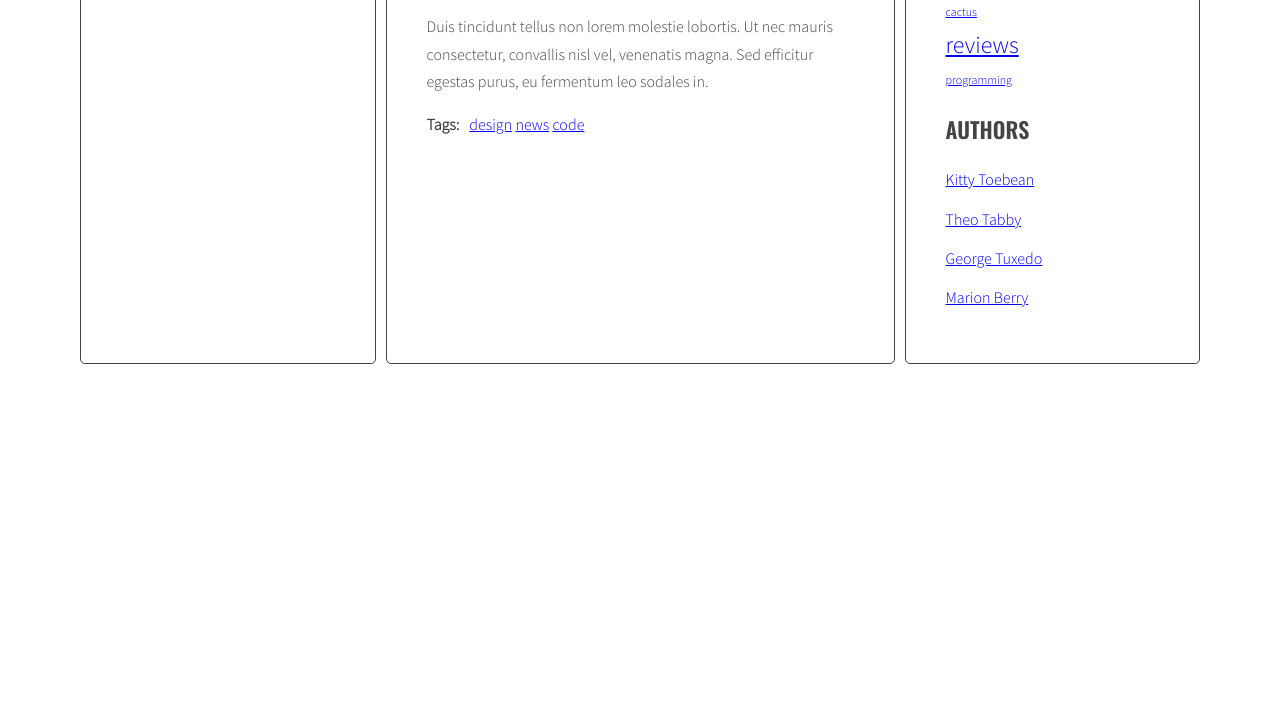
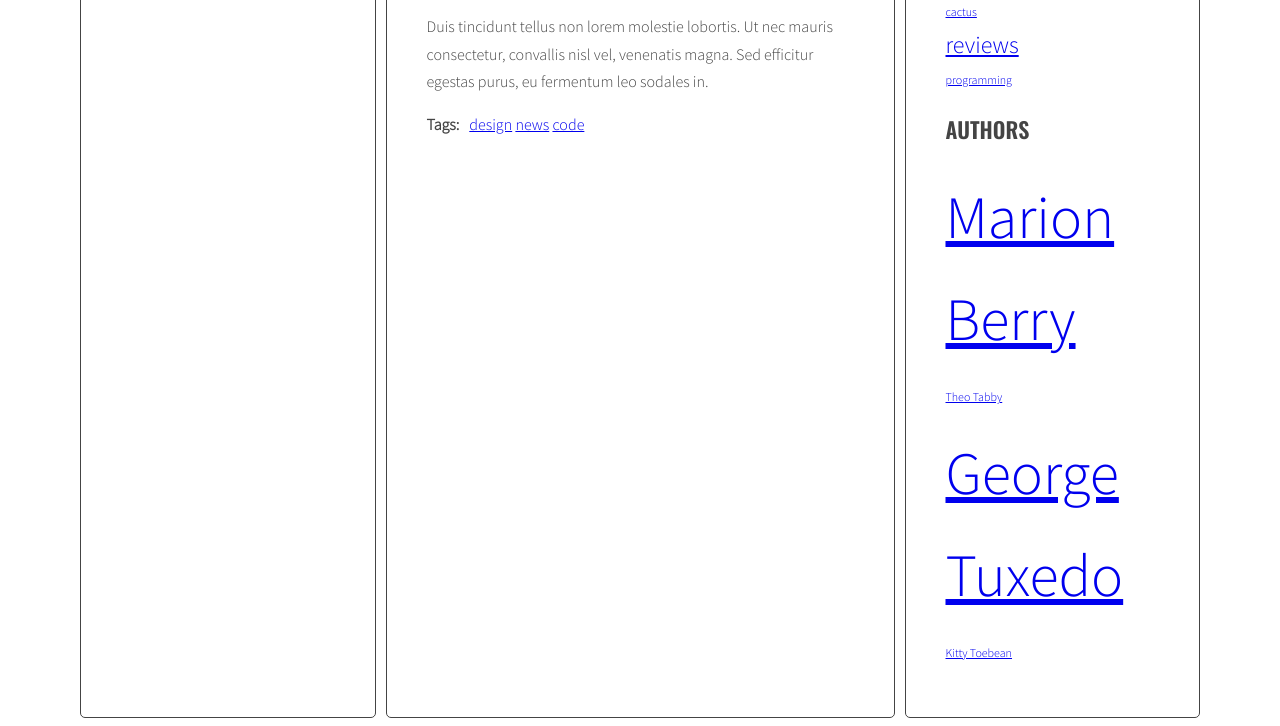
Before and after one commit to Mateusz-Korczak/javascript-blog, a website: page index.html in a window 1280 px wide. Shown: the part 660-1386 px from the top of the page. Before the commit the page ends 1032 px from the top, so only its background shows below. Drawn offline with nearby package versions, Linux system fonts and the light colour scheme.

Commit message:
7.3 done - added authorList cloud funcionallity

```diff
--- a/index.html
+++ b/index.html
@@ -19,7 +19,7 @@
               </ul>
             </aside>
             <section class="posts">
-              <article class="post active" id="article-1" data-tags="design news code" data-author="Marion Berry">
+              <article class="post active" id="article-1" data-tags="design news code" data-author="Marion-Berry">
                 <h3 class="post-title">Article 1</h3>
                 <p class="post-author"></p>
                 <div class="post-content">
@@ -35,7 +35,7 @@
                   </ul>
                 </div>
               </article>
-              <article class="post" id="article-2" data-tags="code design office" data-author="Theo Tabby">
+              <article class="post" id="article-2" data-tags="code design office" data-author="Theo-Tabby">
                 <h3 class="post-title">Article 2</h3>
                 <p class="post-author"></p>
                 <div class="post-content">
@@ -51,7 +51,7 @@
                   </ul>
                 </div>
               </article>
-              <article class="post" id="article-3" data-tags="tutorials design nurse" data-author="George Tuxedo">
+              <article class="post" id="article-3" data-tags="tutorials design nurse" data-author="George-Tuxedo">
                 <h3 class="post-title">Article 3</h3>
                 <p class="post-author"></p>
                 <div class="post-content">
@@ -66,7 +66,7 @@
                   </ul>
                 </div>
               </article>
-              <article class="post" id="article-4" data-tags="news cactus code" data-author="Kitty Toebean">
+              <article class="post" id="article-4" data-tags="news cactus code" data-author="Kitty-Toebean">
                 <h3 class="post-title">Article 4</h3>
                 <p class="post-author"></p>
                 <div class="post-content">
@@ -82,7 +82,7 @@
                   </ul>
                 </div>
               </article>
-              <article class="post" id="article-5" data-tags="tutorials code reviews" data-author="Marion Berry">
+              <article class="post" id="article-5" data-tags="tutorials code reviews" data-author="Marion-Berry">
                 <h3 class="post-title">Article 5</h3>
                 <p class="post-author"></p>
                 <div class="post-content">
@@ -98,7 +98,7 @@
                   </ul>
                 </div>
               </article>
-              <article class="post" id="article-6" data-tags="code design code" data-author="George Tuxedo">
+              <article class="post" id="article-6" data-tags="code design code" data-author="George-Tuxedo">
                 <h3 class="post-title">Article 6</h3>
                 <p class="post-author"></p>
                 <div class="post-content">
@@ -114,7 +114,7 @@
                   </ul>
                 </div>
               </article>
-              <article class="post" id="article-7" data-tags="code news design" data-author="Kitty Toebean">
+              <article class="post" id="article-7" data-tags="code news design" data-author="Kitty-Toebean">
                 <h3 class="post-title">Article 7</h3>
                 <p class="post-author"></p>
                 <div class="post-content">
@@ -131,7 +131,7 @@
                 </div>
               </article>
               <article class="post" id="article-8" data-tags="design tutorials reviews"
-              data-author="Theo Tabby">
+              data-author="Theo-Tabby">
                 <h3 class="post-title">Article 8</h3>
                 <p class="post-author"></p>
                 <div class="post-content">
@@ -148,7 +148,7 @@
                 </div>
               </article>
               <article class="post" id="article-9" data-tags="tutorials reviews news"
-              data-author="Marion Berry">
+              data-author="Marion-Berry">
                 <h3 class="post-title">Article 9</h3>
                 <p class="post-author"></p>
                 <div class="post-content">
@@ -165,7 +165,7 @@
                 </div>
               </article>
               <article class="post" id="article-10" data-tags="programming code reviews"
-              data-author="George Tuxedo">
+              data-author="George-Tuxedo">
                 <h3 class="post-title">Article 10</h3>
                 <p class="post-author"></p>
                 <div class="post-content">
@@ -188,26 +188,6 @@
               </ul>
               <h2 class="section-title">Authors</h2>
               <ul class="list authors">
-                <li>
-                  <a href="#">
-                    <span class="author-name">Kitty Toebean</span>
-                  </a>
-                </li>
-                <li>
-                  <a href="#">
-                    <span class="author-name">Theo Tabby</span>
-                  </a>
-                </li>
-                <li>
-                  <a href="#">
-                    <span class="author-name">George Tuxedo</span>
-                  </a>
-                </li>
-                <li>
-                  <a href="#">
-                    <span class="author-name">Marion Berry</span>
-                  </a>
-                </li>
               </ul>
             </aside>
           </main>
--- a/js/script.js
+++ b/js/script.js
@@ -6,9 +6,10 @@
     optTitleListSelector = ".titles",
     optArticleTagsSelector = ".post-tags .list",
     optArticleAuthorSelector = ".post-author",
-    optTagsListSelector = "tags.list",
+    optTagsListSelector = ".tags",
     optCloudClassCount = 4,
-    optCloudClassPrefix = "tag-size-";
+    optCloudClassPrefix = "tag-size-",
+    optAuthorsListSelector = ".authors";
 
   const titleClickHandler = function (event) {
     event.preventDefault();
@@ -57,7 +58,7 @@
 
   generateTitleLinks();
 
-  const calculateTagsParams = function (tags) {
+  const calculateParams = function (tags) {
     const params = {
       max: 0,
       min: 1000,
@@ -65,14 +66,11 @@
     for (let tag in tags) {
       params.max = Math.max(tags[tag], params.max);
       params.min = Math.min(tags[tag], params.min);
-
-      // console.log(tag + " is used " + tags[tag] + " times");
     }
-    console.log(params);
     return params;
   };
 
-  const calculateTagClass = function (count, params) {
+  const calculateClass = function (count, params) {
     const classNumber = Math.floor(
       ((count - params.min) / (params.max - params.min)) * optCloudClassCount +
         1
@@ -106,9 +104,8 @@
       articleTagsWrapper.innerHTML = html;
     }
     /* [NEW] find list of tags in right column */
-    const tagList = document.querySelector(".tags");
-    const tagsParams = calculateTagsParams(allTags);
-    console.log("tagsParams:", tagsParams);
+    const tagList = document.querySelector(optTagsListSelector);
+    const tagsParams = calculateParams(allTags);
     /* [NEW] create variable for all links HTML code */
     let allTagsHTML = "";
 
@@ -117,7 +114,7 @@
       /* [NEW] generate code of a link and add it to allTagsHTML */
       //<li><a href="#">design</a> <span>(6)</span></li>
       // allTagsHTML += tag + " (" + allTags[tag] + ") ";
-      const tagLinkHTML = calculateTagClass(allTags[tag], tagsParams);
+      const tagLinkHTML = calculateClass(allTags[tag], tagsParams);
       allTagsHTML +=
         '<li><a href="#tag-' +
         tag +
@@ -165,27 +162,71 @@
 
   addClickListenersToTags();
 
+  // TUTAJ NIZEJ *** TUTAJ NIZEJ *** TUTAJ NIZEJ *** TUTAJ NIZEJ *** TUTAJ NIZEJ *** TUTAJ NIZEJ ***  \\
   const generateAuthors = function () {
     const articles = document.querySelectorAll(optArticleSelector);
+    /* [NEW] create a new variable allTags with an empty object */
+    let allAuthors = {};
 
+    /*
+    <li><a href="#"><a href="#"><span class="author-name">Kitty Toebean</span></a></li>
+    */
+    let articleAuthor = "";
     for (let article of articles) {
       let html = "";
       const articleAuthorAtt = article.getAttribute("data-author");
+      const articleAuthorDashRemoved = articleAuthorAtt.replace("-", " ");
       const linkHtml =
         "<li><a href=#author-" +
         articleAuthorAtt +
         "><span>by " +
-        articleAuthorAtt +
+        articleAuthorDashRemoved +
         "</span></a></li>";
+      /* [NEW] check if this link is NOT already in allTags */
+      if (!allAuthors[articleAuthorAtt]) {
+        /* [NEW] add tag to allTags object */
+        allAuthors[articleAuthorAtt] = 1;
+      } else {
+        allAuthors[articleAuthorAtt]++;
+      }
       html += linkHtml;
-      const articleAuthor = article.querySelector(optArticleAuthorSelector);
+      articleAuthor = article.querySelector(optArticleAuthorSelector);
       articleAuthor.innerHTML = html;
     }
+
+    /* [NEW] find list of tags in right column */
+    const AuthorsList = document.querySelector(optAuthorsListSelector);
+    const AuthorsParams = calculateParams(allAuthors);
+    /* [NEW] create variable for all links HTML code */
+    let allAuthorsHTML = "";
+
+    /* [NEW] START LOOP: for each tag in allTags: */
+    for (let Author in allAuthors) {
+      /* [NEW] generate code of a link and add it to allTagsHTML */
+      //<li><a href="#">design</a> <span>(6)</span></li>
+      // allTagsHTML += tag + " (" + allTags[tag] + ") ";
+      const AuthorLinkHTML = calculateClass(allAuthors[Author], AuthorsParams);
+      const AuthorDashRemoved = Author.replace("-", " ");
+      console.log(Author);
+      allAuthorsHTML +=
+        '<li><a href="#author-' +
+        Author +
+        '" class="' +
+        AuthorLinkHTML +
+        '" >' +
+        AuthorDashRemoved +
+        "</a></li>";
+    }
+    /* [NEW] END LOOP: for each tag in allTags: */
+
+    /*[NEW] add HTML from allTagsHTML to tagList */
+    AuthorsList.innerHTML = allAuthorsHTML;
   };
   generateAuthors();
 
   const authorClickHandler = function (event) {
     event.preventDefault();
+
     const href = this.getAttribute("href");
     const author = href.replace("#author-", "");
     const activeAuthorLinks = document.querySelectorAll(
--- a/sass/style.scss
+++ b/sass/style.scss
@@ -133,9 +133,9 @@ ul.titles li a {
   }
 }
 
-.tags {
+.tags,
+.authors {
   $count: 1;
-
   @while $count < $max-cloud-classes {
     .tag-size-#{$count} {
       font-size: (12 * $count) + px;
```
Also changed, not shown: css/style.css, 1 other file.
